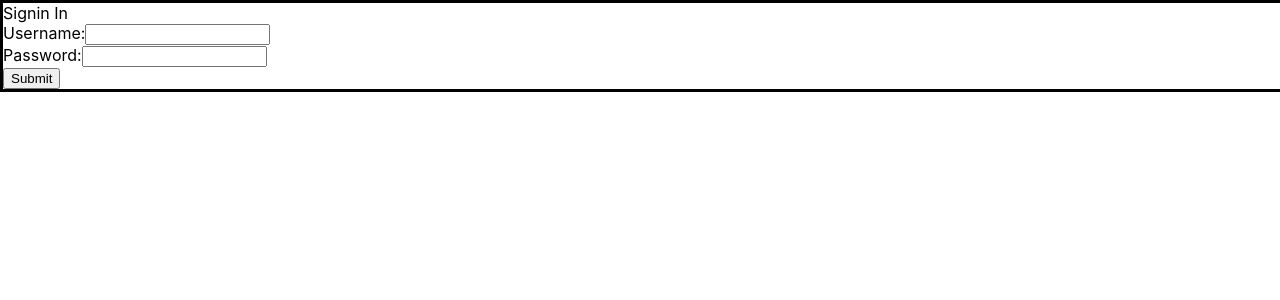
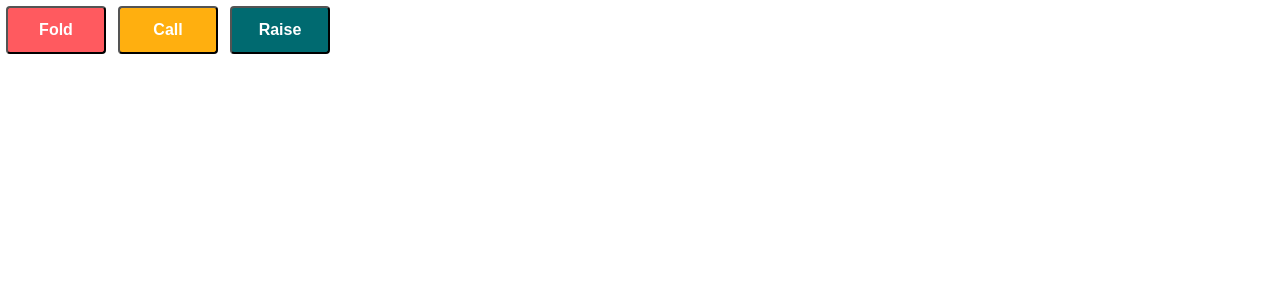
Before and after one commit to pamelatao12/avalon, a React (Create React App) app in the folder web/: page /poker-actions in a window 1280 px wide. Shown: the top 300 px of the page. Built offline with nearby package versions, Linux system fonts and the light colour scheme.

Commit message:
add fold, call, raise buttons & installed node-sass

```diff
--- a/web/package.json
+++ b/web/package.json
@@ -6,6 +6,7 @@
     "@testing-library/jest-dom": "^4.2.4",
     "@testing-library/react": "^9.5.0",
     "@testing-library/user-event": "^7.2.1",
+    "node-sass": "^4.13.1",
     "react": "^16.13.1",
     "react-dom": "^16.13.1",
     "react-router-dom": "^5.1.2",
--- a/web/src/App.jsx
+++ b/web/src/App.jsx
@@ -2,12 +2,14 @@ import React from "react";
 import { BrowserRouter as Router, Route, Switch } from "react-router-dom";
 import SignedOutPage from "pages/signedOut";
 import PlayPage from "pages/play";
+import PokerActions from "pages/play/components/pokerActions";
 
 const App = () => {
   return (
     <Router>
       <Switch>
         <Route exact path="/play" component={PlayPage} />
+        <Route exact path="/poker-actions" component={PokerActions} />
         <Route path="*" component={SignedOutPage} />
       </Switch>
     </Router>
--- /dev/null
+++ b/web/src/pages/play/components/pokerActions/button/index.jsx
@@ -0,0 +1,12 @@
+import React from "react";
+import styles from "./styles.module.scss";
+
+const Button = ({ action }) => {
+  return (
+    <button className={styles[`${action.toLowerCase()}`]}>
+      <span>{action}</span>
+    </button>
+  );
+};
+
+export default Button;
--- /dev/null
+++ b/web/src/pages/play/components/pokerActions/button/styles.module.scss
@@ -0,0 +1,31 @@
+.action {
+  width: 100px;
+  height: 48px;
+  padding: 10px 22px;
+  margin: 6px;
+  color: white;
+  border-style: solid white 1px;
+  border-radius: 4px;
+}
+
+.fold,
+.call,
+.raise {
+  @extend .action;
+  span {
+    font-size: 16px;
+    font-weight: bold;
+  }
+}
+
+.fold {
+  background-color: rgb(255, 90, 95);
+}
+
+.call {
+  background-color: #ffaf0f;
+}
+
+.raise {
+  background-color: rgb(0, 106, 112);
+}
--- /dev/null
+++ b/web/src/pages/play/components/pokerActions/index.jsx
@@ -0,0 +1,15 @@
+import React from "react";
+import styles from "./styles.module.scss";
+import Button from "./button";
+
+const PokerActions = () => {
+  return (
+    <div>
+      <Button action="Fold" />
+      <Button action="Call" />
+      <Button action="Raise" />
+    </div>
+  );
+};
+
+export default PokerActions;
```
Also changed, not shown: web/src/pages/play/components/pokerActions/bets/index.jsx (added, +10 -0 lines), web/src/pages/play/components/pokerActions/index.js (deleted, +0 -7 lines), web/src/pages/play/components/pokerActions/bets/styles.module.scss (added), web/src/pages/play/components/pokerActions/styles.module.scss (added), 2 other files (tests, documents, lock files or other folders).
